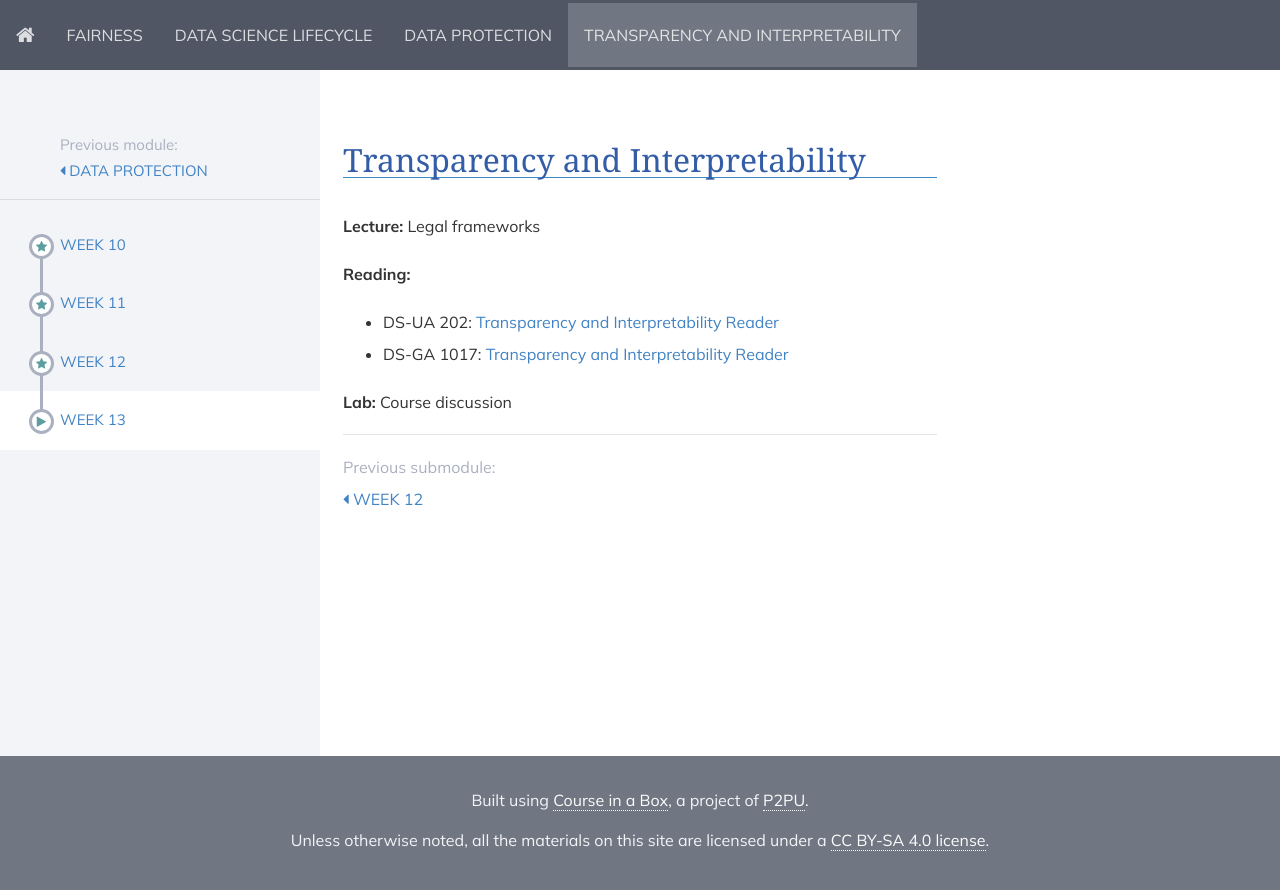
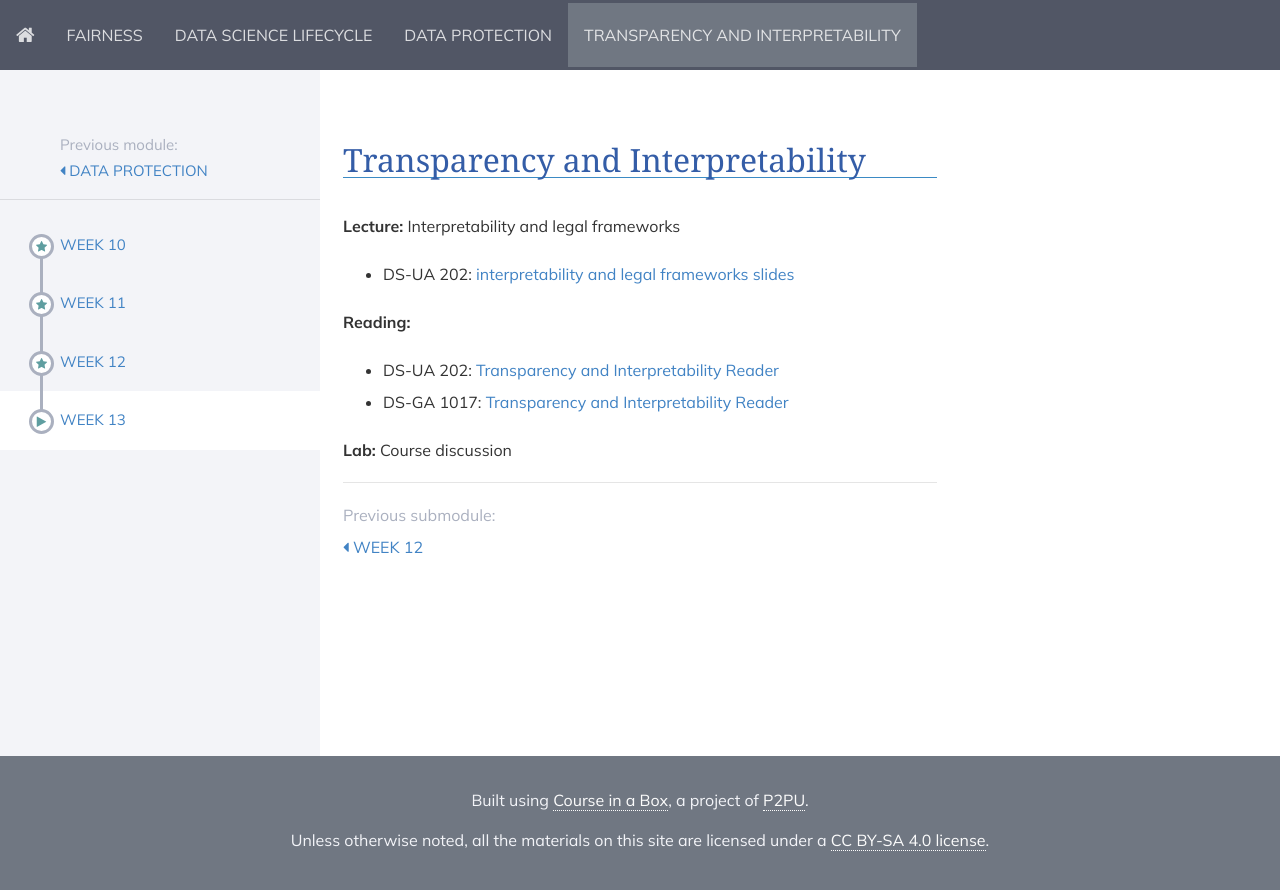
Before and after one commit to DataResponsibly/rds24, a Jekyll site: the page built from modules/transparency_and_interpretability/_posts/2000-01-04-week13.md, in a window 1280 px wide. Shown: the top 890 px of the page. Built offline with Jekyll 4.4.1, drawn with Linux system fonts in a browser that asks for light colours; nearby versions of some CDN libraries.

Commit message:
Add first part of undergrad slides for week 14

```diff
--- a/modules/transparency_and_interpretability/_posts/2000-01-04-week13.md
+++ b/modules/transparency_and_interpretability/_posts/2000-01-04-week13.md
@@ -4,7 +4,9 @@ title: Week 13
 
 ## Transparency and Interpretability
 
-**Lecture:** Legal frameworks
+**Lecture:** Interpretability and legal frameworks
+
+* DS-UA 202: [interpretability and legal frameworks slides](../../../assets/14_interpretability_202.pdf)
 
 [//]: * [14 interpretability and legal frameworks slides](../../../assets/14_InterpretabilityLegal.pdf)
 
```
Also changed, not shown: 1 other file.
